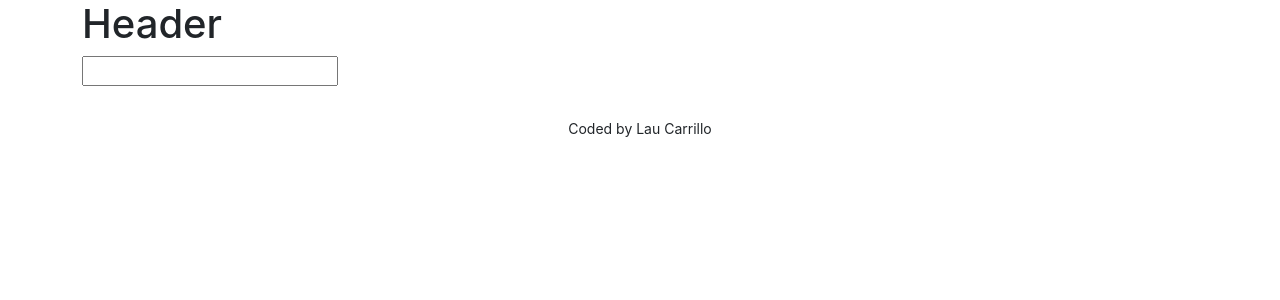
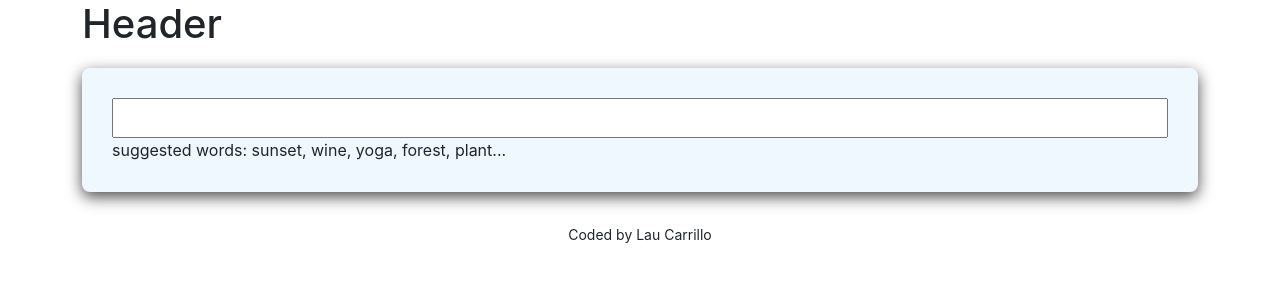
Before and after one commit to LauCarrillo21/dictionary-project, a React (Create React App) app: page / in a window 1280 px wide. Shown: the top 300 px of the page. Built offline with nearby package versions, Linux system fonts and the light colour scheme; no server answers.

Commit message:
update initial style

```diff
--- a/src/App.js
+++ b/src/App.js
@@ -9,7 +9,7 @@ export default function App() {
           <h1> Header</h1>
         </header>
         <main>
-          <Dictionary />
+          <Dictionary defaultKeyword="sunset" />
         </main>
         <footer className="App-footer">
           <small>Coded by Lau Carrillo</small>
--- a/src/Dictionary.css
+++ b/src/Dictionary.css
@@ -1,3 +1,17 @@
-/* .Dictionary {
+.Dictionary section {
+    background-color: aliceblue;
+    padding:30px;
+    border-radius:8px;
+    box-shadow: 0px 5px 15px rgba(0, 0, 0, 0.7);
+    margin:20px 0;
+}
 
-} */
+.Dictionary input {
+    width:100%;
+    padding:6px 4px;
+}
+
+.Dictionary hint {
+    font-size: 11px;
+    margin-top:5px;
+}
--- a/src/Dictionary.js
+++ b/src/Dictionary.js
@@ -3,32 +3,50 @@ import axios from "axios";
 import Results from "./Results";
 import "./Dictionary.css";
 
-export default function Dictionary() {
-  let [keyword, setKeyword] = useState("");
+export default function Dictionary(props) {
+  let [keyword, setKeyword] = useState(props.defaultKeyword);
   let [results, setResults] = useState(null);
+  let [loaded, setLoaded] = useState(false);
 
   function handleResponse(response) {
     setResults(response.data[0]);
   }
 
-  function search(event) {
-    event.preventDefault();
-
-    // documentation: https://dictionaryapi.dev/e
+  function search() {
     let apiUrl = `https://api.dictionaryapi.dev/api/v2/entries/en_US/${keyword}`;
     axios.get(apiUrl).then(handleResponse);
+  }
+
+  function handleSubmit(event) {
+    event.preventDefault();
+    search();
   }
 
   function handleKeywordChange(event) {
     setKeyword(event.target.value);
   }
 
+  function load () {
+    setLoaded(true);
+    search();
+  }
+
+  if (loaded) {
   return (
     <div className="Dictionary">
-      <form onSubmit={search}>
-        <input type="search" onChange={handleKeywordChange} />
-      </form>
+      <section>
+        <form onSubmit={handleSubmit}>
+          <input type="search" onChange={handleKeywordChange} />
+        </form>
+        <div className="hint">
+          suggested words: sunset, wine, yoga, forest, plant...
+        </div>
+      </section>
       <Results results={results} />
     </div>
   );
+  } else {
+    load();
+    return "Loading";
+  }
 }
--- /dev/null
+++ b/src/Phonetic.css
@@ -0,0 +1,7 @@
+.Phonetic a {
+    border: 1px solid #ddd;
+    text-decoration: none;
+    padding: 10px 20px;
+    border-radius:20px;
+
+}
--- a/src/Phonetic.js
+++ b/src/Phonetic.js
@@ -1,4 +1,5 @@
 import React from "react";
+import "./Phonetic.css";
 
 export default function Phonetic(props) {
   console.log(props.phonetic);
@@ -7,7 +8,6 @@ export default function Phonetic(props) {
       <a href={props.phonetic.audio} rel="noreferrer" target="_blank">
         Listen
       </a>
-      <br />
       {props.phonetic.text}
     </div>
   );
--- /dev/null
+++ b/src/Results.css
@@ -0,0 +1,5 @@
+.Results h2 {
+    font-size: 36px;
+    font-weight: bold;
+    line-height: 1.4;
+}
--- a/src/Results.js
+++ b/src/Results.js
@@ -1,11 +1,13 @@
 import React from "react";
 import Meaning from "./Meaning";
 import Phonetic from "./Phonetic";
+import "./Results.css"
 
 export default function Results(props) {
   if (props.results) {
     return (
       <div className="Results">
+      <section>
         <h2>{props.results.word}</h2>
         {props.results.phonetics.map(function(phonetic, index){
           return(
@@ -14,12 +16,12 @@ export default function Results(props) {
             </div>
           )
         })}
-
+        </section>
         {props.results.meanings.map(function (meaning, index) {
           return (
-            <div key={index}>
+            <section key={index}>
               <Meaning meaning={meaning} />
-            </div>
+            </section>
           );
         })}
       </div>
```
